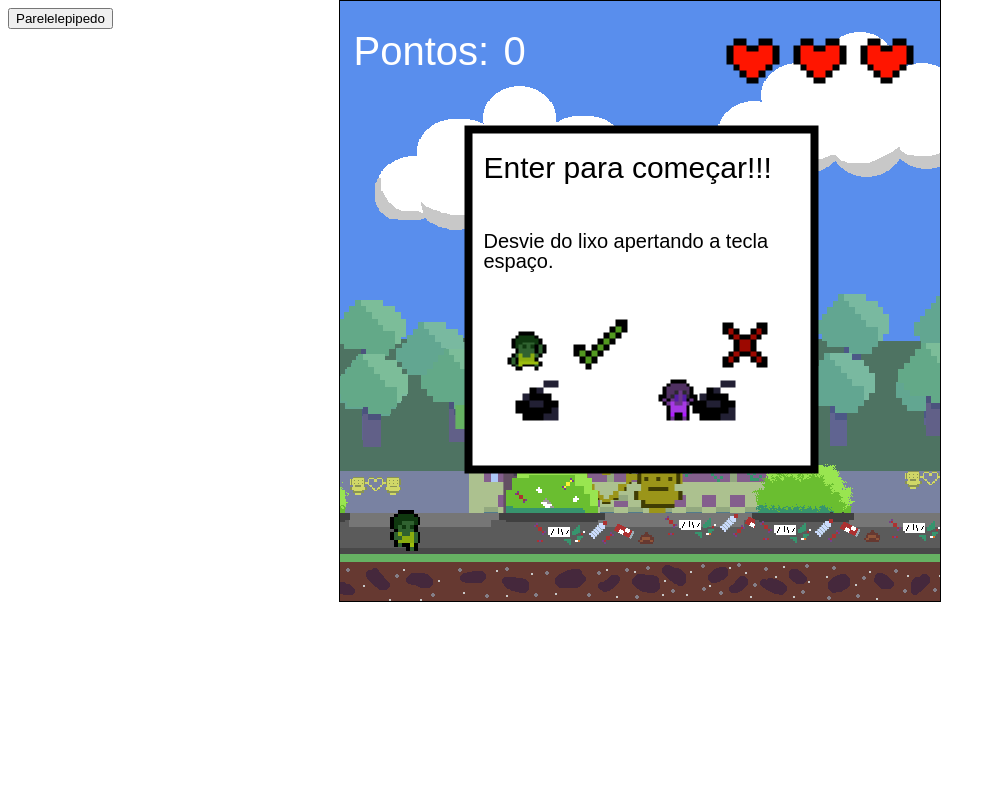
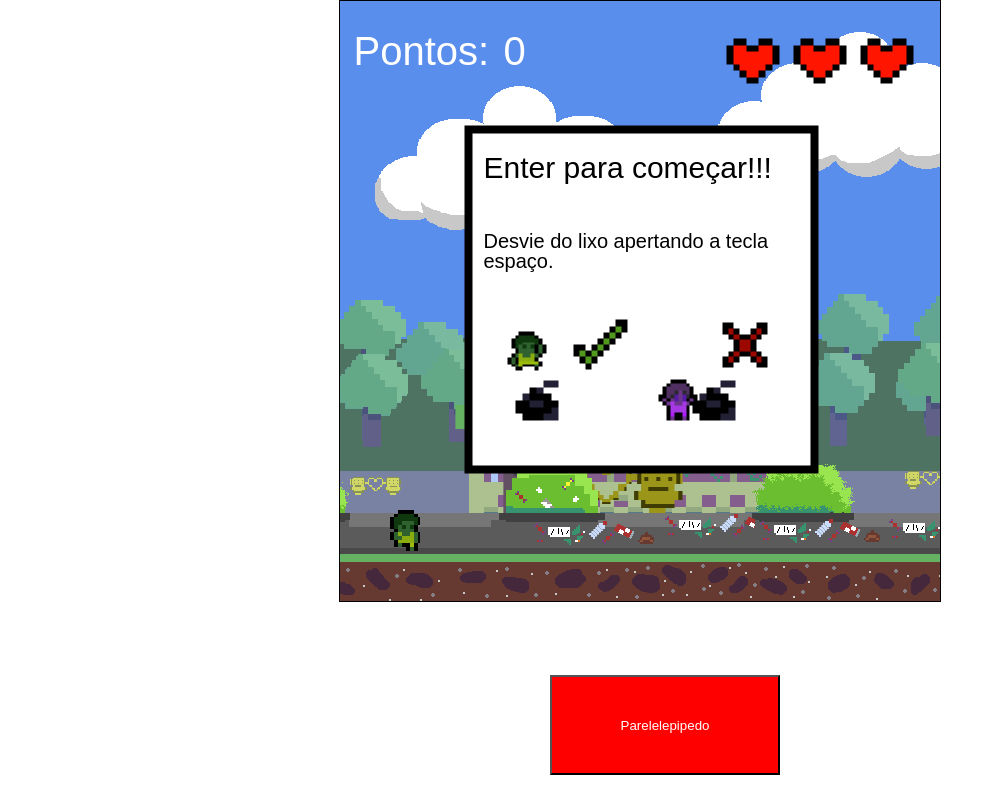
Before and after one commit to Farofero/Garua, a plain HTML site: page jogo.html in a window 1280 px wide. Shown: the whole page, without its empty margins (0-996 px from the left). Drawn offline with Linux system fonts and the light colour scheme.

Commit message:
Update jogo.html

```diff
--- a/jogo.html
+++ b/jogo.html
@@ -15,6 +15,17 @@
 			right: 0px;
 			margin: auto;
 			color:  skyblue;
+				}
+				button#ok{
+					 position: absolute; /* diz a posição do div*/
+                top: 675px; /* 768px é o 100% do tamanho da janela*/
+                left: 550px; /* 1720px é o 100% do tamanho da janela*/
+                right: 0px;
+                color: white; /* cor da letra */
+                background: red; /* cor do fundo */
+                width: 230px; /* largura do div */
+                height: 100px; /* altura do div*/
+            }
 				}
 	</style>
 </head>
```
